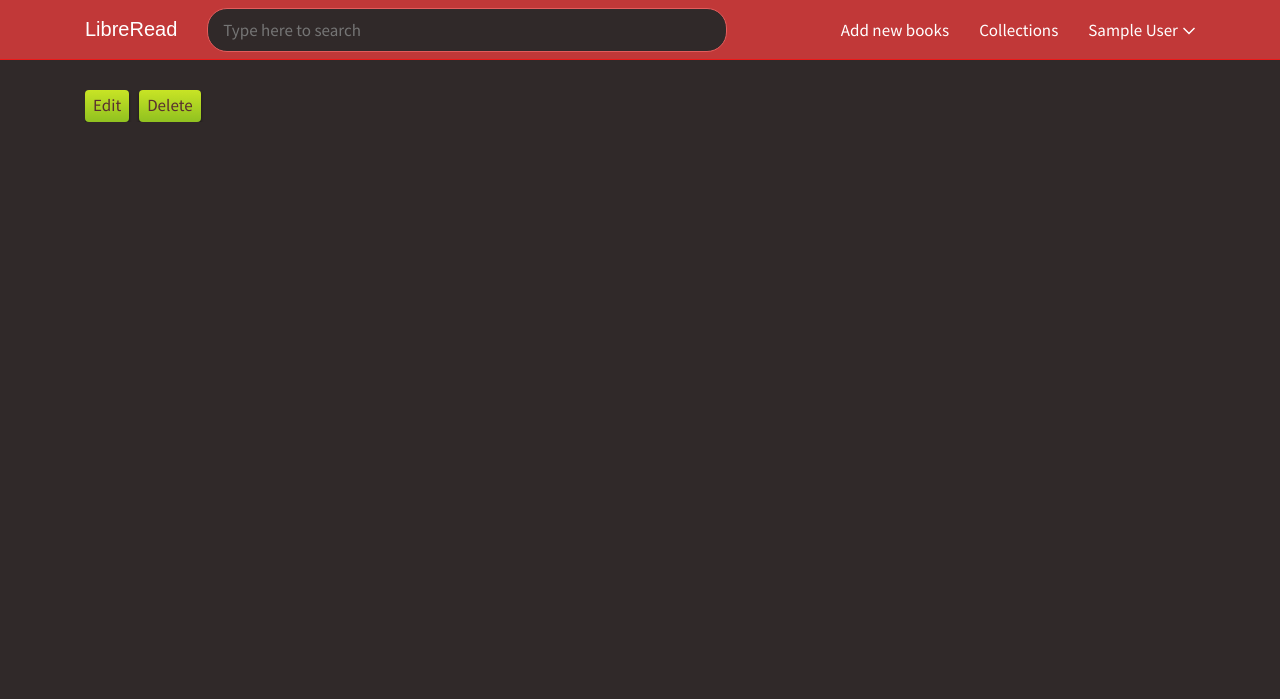
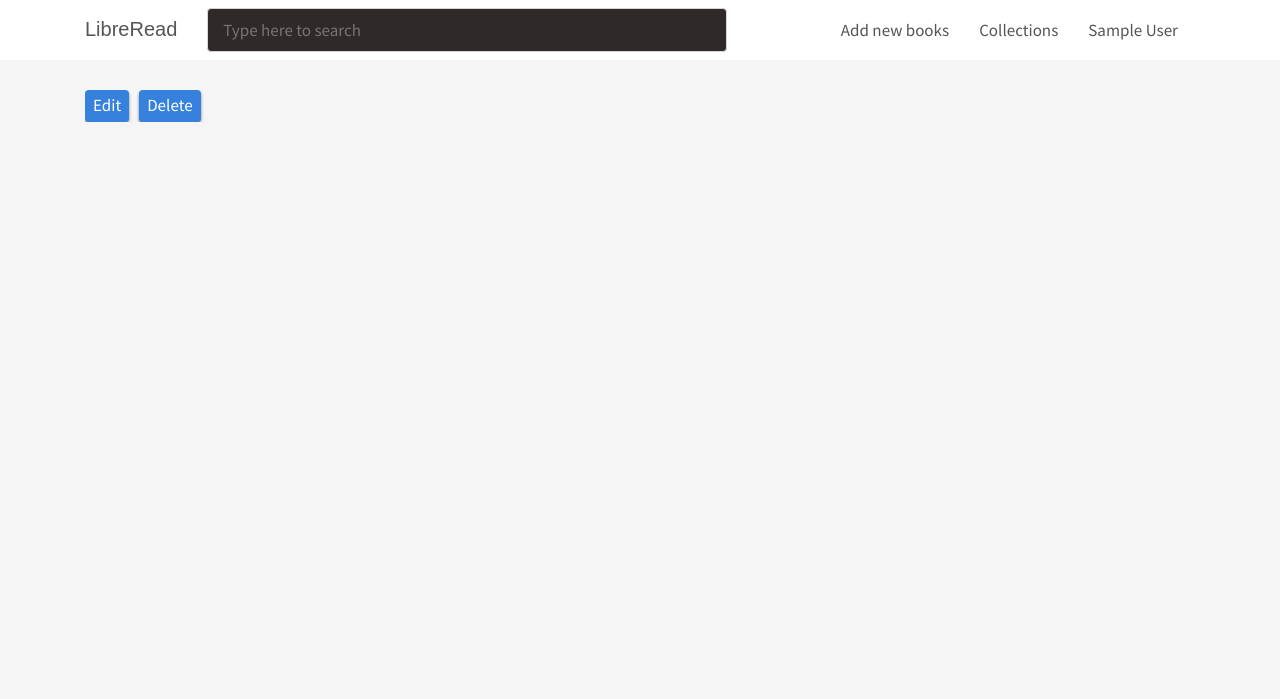
Before and after one commit to trybeapps/server, a Flask app: page /collections/1 in a window 1280 px wide. Shown: the top 699 px of the page. Run offline with Flask 2, Linux system fonts and the light colour scheme; the visitor is signed in with stand-in values (Sample User, id 1); data comes from the database, SQL or seed files in the repository; data that the repository does not hold is empty; some web fonts are replaced.

Commit message:
color change

```diff
--- a/app/static/css/_scss/style.scss
+++ b/app/static/css/_scss/style.scss
@@ -1,8 +1,8 @@
 body, input {
-  background: #302929;
+  background: #f5f5f5;
   font-family: 'Source Sans Pro', sans-serif;
   font-size: 17px;
-  color: white;
+  color: #555;
 }
 
 * {
@@ -39,7 +39,7 @@ a {
 
 .sign-link {
   float: right;
-  color: white;
+  color: #555;
   margin-top: 19px;
 }
 
@@ -74,11 +74,11 @@ a {
 input[type="text"],input[type="password"] {
   outline: none;
   border: 1px solid #cfd3d6;
-  border-radius: 20px;
+  border-radius: 4px;
   padding: 4px 8px;
 
   &:focus {
-    border: 1px solid #ec1919;
+    border: 1px solid #3681de;
   }
 }
 
@@ -86,11 +86,10 @@ header {
   position: relative;
   width: 100%;
   height: 60px;
-  background: #c13838;
-  color: white;
+  background: white;
+  color: #555;
   margin: 0;
   z-index: 999;
-  border-bottom: 1px solid #ec1919;
 
   .header-container {
     width: 1170px;
@@ -104,7 +103,7 @@ header {
   float: left;
   font-family: 'Droid Sans', sans-serif;
   font-size: 20px;
-  color: white;
+  color: #555;
   text-decoration: none;
   padding-top: 18px;
 
@@ -117,16 +116,16 @@ header {
   float: left;
   width: 520px;
   height: 44px;
-  color: white;
+  color: #555;
   background: #302929;
-  border: 1px solid #E45D5D!important;
+  border: 1px solid #d5d5d5!important;
   border-radius: 44px;
   margin: 8px 0 1px 30px;
   padding: 0 15px!important;
   outline: none;
 
   &:focus {
-    border: 1px solid #E45D5D!important;
+    border: 1px solid #3681de!important;
   }
 }
 
@@ -135,7 +134,7 @@ header {
 
   a,div {
     float: left;
-    color: white;
+    color: #555;
     margin-top: 19px;
     margin-right: 30px;
     cursor: pointer;
@@ -176,7 +175,7 @@ header {
   width: 500px;
   height: 400px;
   background: #302929;
-  color: white;
+  color: #555;
   border: 1px solid #504747;
   border-top: none;
   margin: 52px 0 0 129px;
@@ -191,7 +190,7 @@ header {
       text-align: center;
       padding: 3px 0;
       margin-bottom: 10px;
-      color: white;
+      color: #555;
     }
   }
 
@@ -225,7 +224,7 @@ header {
       .sdi-info {
         float: left;
         width: 393px;
-        color: white;
+        color: #555;
         margin-left: 10px;
       }
 
@@ -307,7 +306,7 @@ header {
       width: 160px;
       min-height: 140px;
       background: #24a965;
-      color: white;
+      color: #555;
       word-wrap: break-word;
       border: 1px solid #1f1f1f;
       margin: 0;
@@ -322,9 +321,9 @@ header {
 }
 
 .btn {
-  background: #cfd3d6;
-  background: linear-gradient(#C8E425, #90C120), linear-gradient(#F8FFC5, #D3E647);
-  color: #592F2F;
+  background: #3681de;
+  // background: linear-gradient(#C8E425, #90C120), linear-gradient(#F8FFC5, #D3E647);
+  color: white;
   border: none;
   border-radius: 4px;
   padding: 4px 8px 6px;
@@ -338,7 +337,7 @@ header {
   }
 
   &:active {
-    background: #90C120;
+    background: #3681de;
   }
 
 
--- a/app/static/css/style.css
+++ b/app/static/css/style.css
@@ -1,8 +1,8 @@
 body, input {
-  background: #302929;
+  background: #f5f5f5;
   font-family: 'Source Sans Pro', sans-serif;
   font-size: 17px;
-  color: white; }
+  color: #555; }
 
 * {
   margin: 0;
@@ -28,7 +28,7 @@ a {
 
 .sign-link {
   float: right;
-  color: white;
+  color: #555;
   margin-top: 19px; }
 
 .sign-form {
@@ -54,20 +54,19 @@ a {
 input[type="text"], input[type="password"] {
   outline: none;
   border: 1px solid #cfd3d6;
-  border-radius: 20px;
+  border-radius: 4px;
   padding: 4px 8px; }
   input[type="text"]:focus, input[type="password"]:focus {
-    border: 1px solid #ec1919; }
+    border: 1px solid #3681de; }
 
 header {
   position: relative;
   width: 100%;
   height: 60px;
-  background: #c13838;
-  color: white;
+  background: white;
+  color: #555;
   margin: 0;
-  z-index: 999;
-  border-bottom: 1px solid #ec1919; }
+  z-index: 999; }
   header .header-container {
     width: 1170px;
     margin: 0 auto;
@@ -78,7 +77,7 @@ header {
   float: left;
   font-family: 'Droid Sans', sans-serif;
   font-size: 20px;
-  color: white;
+  color: #555;
   text-decoration: none;
   padding-top: 18px; }
   .logo:hover {
@@ -88,21 +87,21 @@ header {
   float: left;
   width: 520px;
   height: 44px;
-  color: white;
+  color: #555;
   background: #302929;
-  border: 1px solid #E45D5D !important;
+  border: 1px solid #d5d5d5 !important;
   border-radius: 44px;
   margin: 8px 0 1px 30px;
   padding: 0 15px !important;
   outline: none; }
   .search-box:focus {
-    border: 1px solid #E45D5D !important; }
+    border: 1px solid #3681de !important; }
 
 .management {
   float: right; }
   .management a, .management div {
     float: left;
-    color: white;
+    color: #555;
     margin-top: 19px;
     margin-right: 30px;
     cursor: pointer; }
@@ -127,7 +126,7 @@ header {
   width: 500px;
   height: 400px;
   background: #302929;
-  color: white;
+  color: #555;
   border: 1px solid #504747;
   border-top: none;
   margin: 52px 0 0 129px;
@@ -141,7 +140,7 @@ header {
       text-align: center;
       padding: 3px 0;
       margin-bottom: 10px;
-      color: white; }
+      color: #555; }
   .search-dropdown .none {
     display: none; }
   .search-dropdown .content {
@@ -159,7 +158,7 @@ header {
   .search-dropdown .sd-item .sdi-info {
     float: left;
     width: 393px;
-    color: white;
+    color: #555;
     margin-left: 10px; }
   .search-dropdown .sd-item .sdii-title {
     font-weight: 600; }
@@ -215,7 +214,7 @@ header {
       width: 160px;
       min-height: 140px;
       background: #24a965;
-      color: white;
+      color: #555;
       word-wrap: break-word;
       border: 1px solid #1f1f1f;
       margin: 0;
@@ -225,9 +224,8 @@ header {
         border: 1px solid #24a965; }
 
 .btn {
-  background: #cfd3d6;
-  background: linear-gradient(#C8E425, #90C120), linear-gradient(#F8FFC5, #D3E647);
-  color: #592F2F;
+  background: #3681de;
+  color: white;
   border: none;
   border-radius: 4px;
   padding: 4px 8px 6px;
@@ -238,7 +236,7 @@ header {
   .btn:hover {
     text-decoration: none; }
   .btn:active {
-    background: #90C120; }
+    background: #3681de; }
 
 .collections-container, .invite-container {
   padding: 30px;
```
